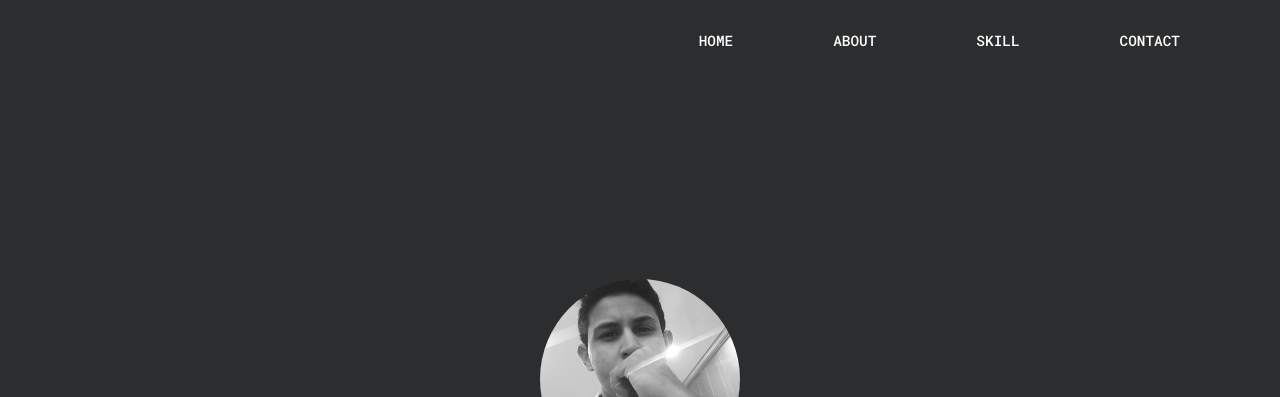
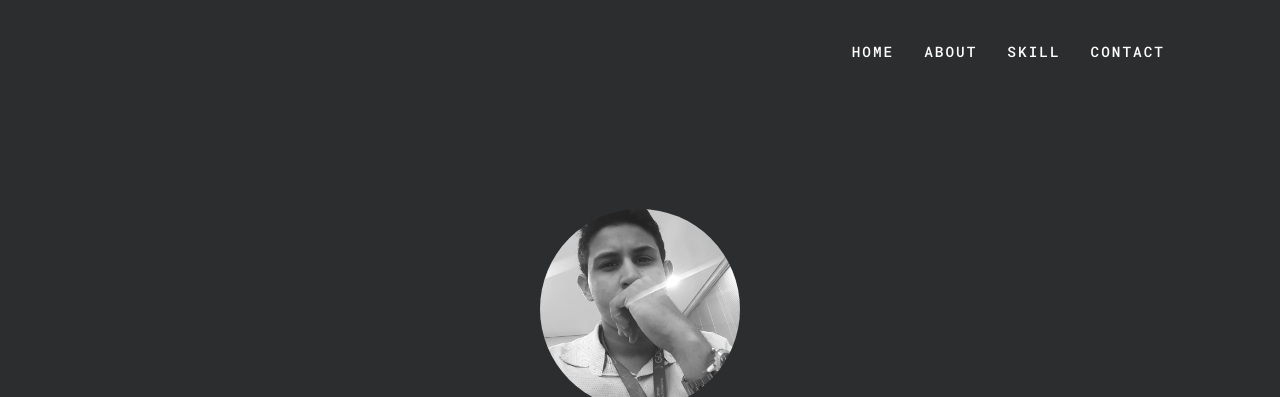
Before and after one commit to ws49066/Myportfolio, a plain HTML site: page index.html in a window 1280 px wide. Shown: the top 397 px of the page. Drawn offline with Linux system fonts and the light colour scheme.

Commit message:
Criada efeito Sticky no scroll > 0

```diff
--- a/css/style.css
+++ b/css/style.css
@@ -8,6 +8,9 @@
     font-family: 'Roboto Mono', monospace;
 }
 
+.container{
+
+}
 
 .home{
     background-color: #2c2d2e;
@@ -24,26 +27,48 @@
 
 
 .home .header{
-    height: 10%;
+    width: 100%;
+    position: fixed;
+    top: 0;
     display: flex;
     color:white;
     justify-content: space-between;
-    align-items: center;
+    padding: 40px 100px;
+    transition: 0.6s;
     /* border-bottom: 3px solid #30a33a; */
+}
+
+.home .sticky{
+    padding: 20px 100px;
+    background: white;
+    transition: 0.6s;
 }
 
 .menu ul{
    display:flex;
    justify-content: space-between;
-   padding-right: 50px;
+   align-items: center;
 }
 
 .menu ul li{
     list-style-type: none;
-    padding: 0px 50px;
     text-transform: uppercase;
+}
+
+.menu ul li a{
+    margin: 0 15px;
     font-size: 0.9em;
+    text-decoration: none;
+    color:white;
+    letter-spacing:  2px; /* Espaço entre as letras*/
+    font-weight: 500px;
+    transition: 0.6s;
 }
+
+.home .sticky ul li a{
+    color: black;
+}
+
 
 .home section{
     display: flex;
@@ -66,10 +91,17 @@
 .home section .description{
     color: white;
     font-size: 1.3em;
-    margin: 20px;
+    margin: 10px;
     text-align: center;
 }
 
 .destaqueName{
     color: #30a33a;
 }
+
+@media (height:500px) {
+    .home{
+        background-color: tomato;
+
+    }
+}
--- a/index.html
+++ b/index.html
@@ -17,10 +17,10 @@
                 </div>
                 <div class="menu">
                     <ul>
-                        <li>Home</li>
-                        <li>About</li>
-                        <li>Skill</li>
-                        <li>Contact</li>
+                        <li><a href="#">Home</a></li>
+                        <li><a href="#">About</a></li>
+                        <li><a href="#">Skill</a></li>
+                        <li><a href="#">Contact</a></li>
                     </ul>
                 </div>
             </div>
--- a/javascript/index.js
+++ b/javascript/index.js
@@ -0,0 +1,5 @@
+window.addEventListener("scroll", _ =>{
+    var header = document.querySelector(".header")
+    header.classList.toggle("sticky", window.scrollY > 0)
+    console.log(_)
+})
```
